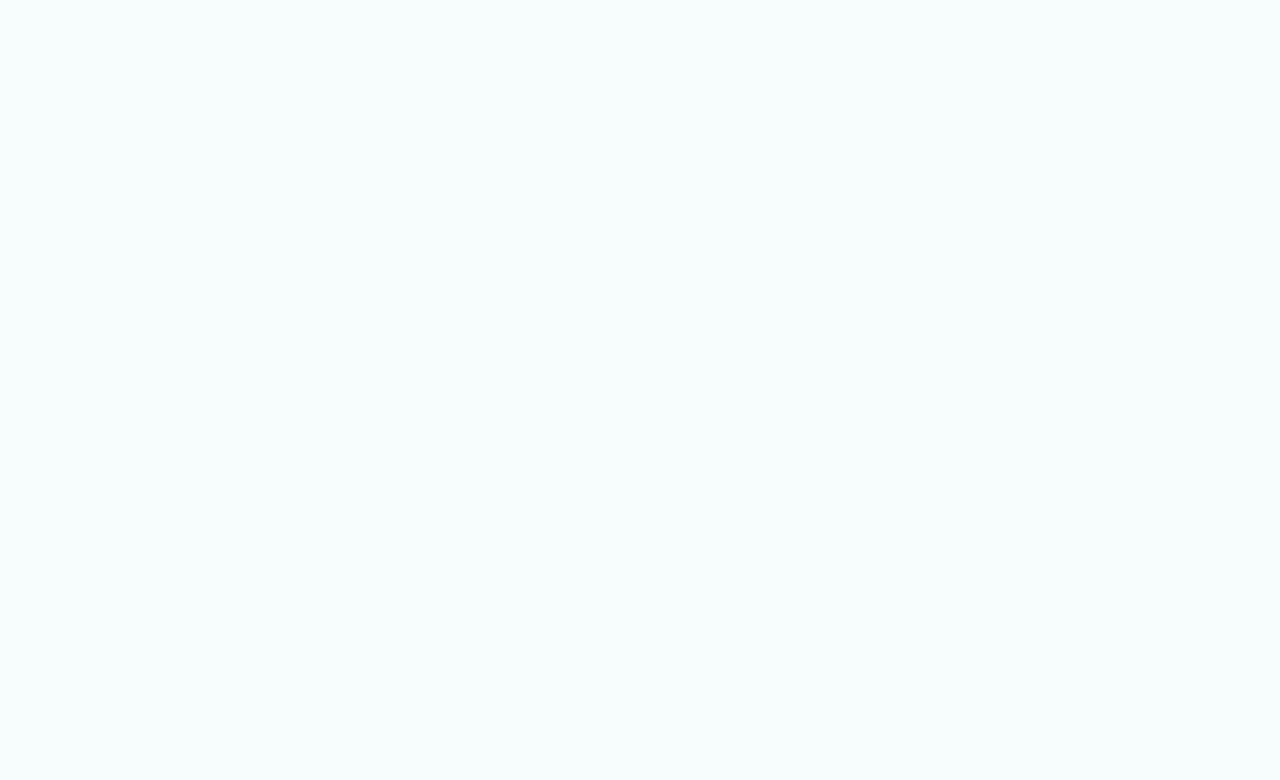
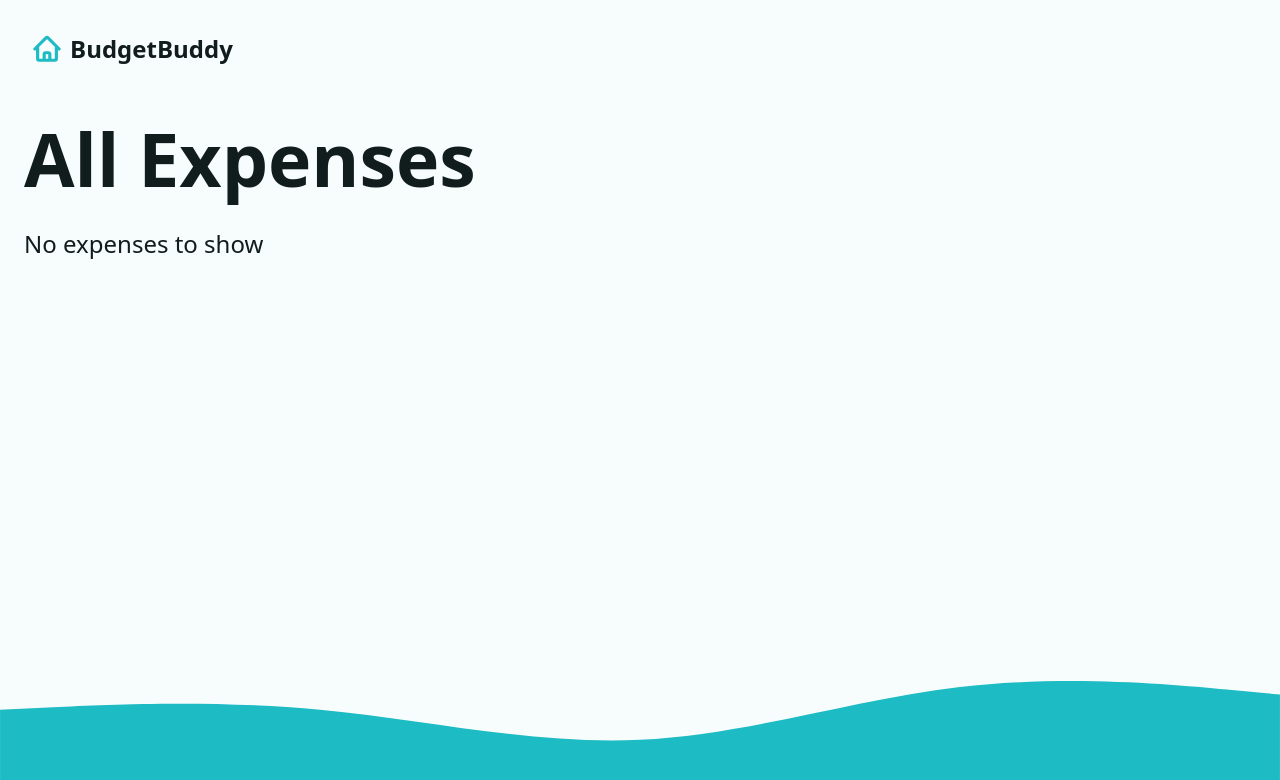
Before and after one commit to jdjoum/React-Budget-App, a React (Vite) app: page /expenses in a window 1280 px wide. Before the commit this address had no page. Shown: the top 780 px of the page. Built offline with nearby package versions, Linux system fonts and the light colour scheme.

Commit message:
Create Expenses Page

```diff
--- a/src/App.jsx
+++ b/src/App.jsx
@@ -16,6 +16,7 @@
 // Routes
 import Dashboard, { dashboardAction, dashboardLoader } from "./pages/Dashboard";
 import Error from "./pages/Error";
+import ExpensesPage, { expensesLoader } from "./pages/ExpensesPage";
 
 
 const router = createBrowserRouter([
@@ -31,6 +32,11 @@
         loader: dashboardLoader,
         action: dashboardAction,
         errorElement: <Error />
+      },
+      {
+        path: "expenses",
+        element: <ExpensesPage />,
+        loader: expensesLoader,
       },
       {
         path: "logout",
--- a/src/pages/Dashboard.jsx
+++ b/src/pages/Dashboard.jsx
@@ -1,5 +1,5 @@
 // RRD Imports
-import { useLoaderData } from "react-router-dom";
+import { Link, useLoaderData } from "react-router-dom";
 
 // Library Imports
 import { toast } from "react-toastify";
@@ -93,7 +93,14 @@
                                     expenses && expenses.length > 0 && (
                                         <div className="grid-md">
                                             <h2>Recent Expenses</h2>
-                                            <Table expenses={expenses.sort((a, b) => b.createdAt - a.createdAt)}/>
+                                            <Table expenses={expenses.sort((a, b) => b.createdAt - a.createdAt).slice(0,8)}/>
+                                            {
+                                                expenses.length > 8 && (
+                                                    <Link to="expenses" className="btn btn--dark">
+                                                        View all expenses
+                                                    </Link>
+                                                )
+                                            }
                                         </div>
                                     )
                                 }
--- /dev/null
+++ b/src/pages/ExpensesPage.jsx
@@ -0,0 +1,34 @@
+import React from 'react'
+
+// RRD Imports
+import { useLoaderData } from 'react-router-dom';
+
+// Components
+import Table from '../components/Table';
+
+// Helper Functions
+import { fetchData } from '../helpers';
+
+
+// Loader
+export function expensesLoader(){
+    const expenses = fetchData("expenses");
+    return { expenses }
+}
+
+const ExpensesPage = () => {
+    const { expenses } = useLoaderData()
+    return <div className="grid-lg">
+        <h1>All Expenses</h1>
+        {
+            expenses && expenses.length > 0 ? (
+                <div className="grid-md">
+                    <h2>Recent Expenses <small>({expenses.length} total)</small></h2>
+                    <Table expenses={expenses} />
+                </div>
+            ) : <p> No expenses to show</p>
+        }
+    </div>
+}
+
+export default ExpensesPage
```
